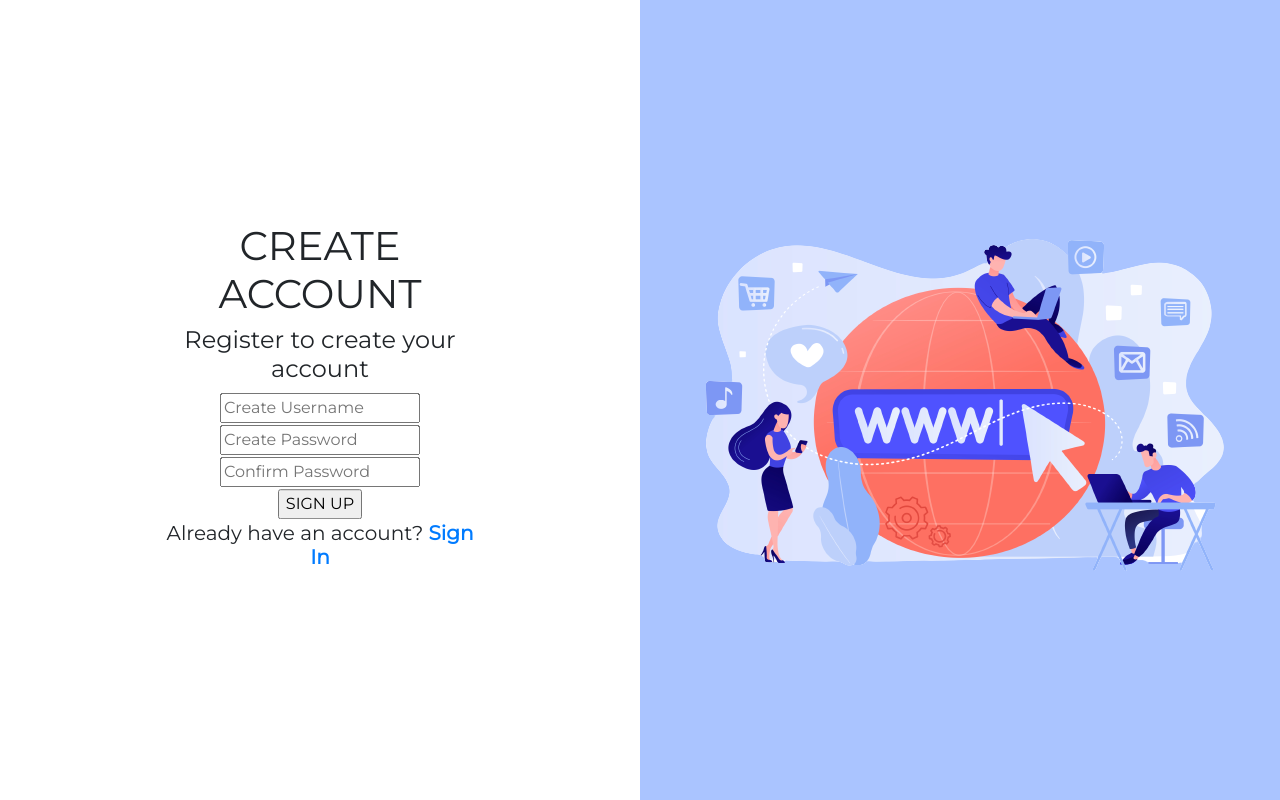
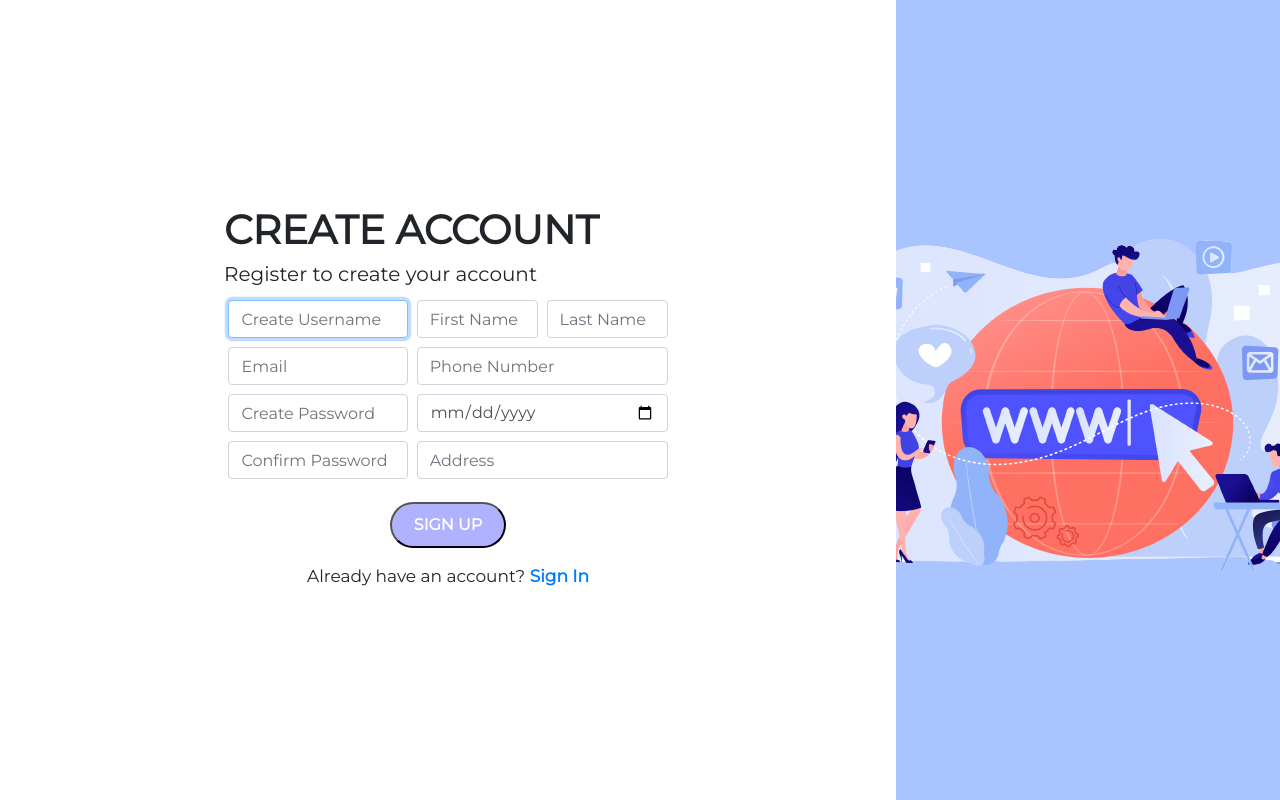
Before and after one commit to pbp-b-10/project-b10, a Django app: template pedulee/templates/signup.html in a window 1280 px wide. Run offline with Django 4.2, Linux system fonts and the light colour scheme; the template is opened without the code that fills it, so the values that code supplies are empty.

Commit message:
Sign In Sign Up updated

```diff
--- a/pedulee/templates/signup.html
+++ b/pedulee/templates/signup.html
@@ -10,10 +10,19 @@
             a {
                 font-weight: bold;
             }
-            .container {
+            #container-form {
                 height: 100%;
-                width: 50%;
-                position: fixed;
+                width: 70%;
+                position: absolute;
+                top: 0;
+                overflow-x: hidden;
+                padding-top: 20px;
+                text-align: center;
+            }
+            #container-content {
+                height: 100%;
+                width: 30%;
+                position: absolute;
                 z-index: 1;
                 top: 0;
                 overflow-x: hidden;
@@ -34,48 +43,106 @@
                 transform: translate(-50%, -50%);
                 text-align: center;
             }
+            .header{
+                font-style: normal;
+                font-weight: 700;
+                font-size: 40px;
+                text-transform: uppercase;
+                text-align: left;
+            }
+            .description {
+                font-style: normal;
+                font-weight: 500;
+                font-size: 20px;
+                text-align: left;
+            }
+            .signup {
+                font-style: normal;
+                font-weight: 400;
+                font-size: 17px;
+                text-align: center;
+            }
+            .register_btn {
+                margin: 4% 2%;
+                padding: 9px 22px;
+                text-align: center;
+                background: #B1B2FF;
+                border-radius: 90px;
+                display: inline-block;
+                font-size: 16px;
+                font-weight: 1000;
+                color: white;
+            }
+            .register_btn:hover {
+                background-color: white;
+                color: black;
+            }
+            table {
+                width: 100%;
+            }
+            td {
+                padding: 1%;
+            }
         </style>
-        <title>Sign in</title>
+        <title>Sign up</title>
     </head>
     <body>
-        <div class="container left">
+        <div class="container left" id="container-form">
             <div class="content">
-                <h1>CREATE<br>ACCOUNT</h1>
-                <h4>Register to create your account</h4>
+                <h1 class="header">CREATE ACCOUNT</h1>
+                <h4 class="description">Register to create your account</h4>
                     <form method="POST" >
+                        {% csrf_token %}
                         <table>
                             <tr>
+                                <th style="width: 42%"></th>
+                                <th scope="col" colspan="2"></th>
+                            </tr>
+                            <tr>
                                 <td>
-                                    <input type="text" id="username" name="username" placeholder="Create Username">
+                                    <input type="text" name="username" maxlength="150" autocapitalize="none" autocomplete="username" autofocus="" required="" id="id_username" placeholder="Create Username" class="form-control">
+                                </td>
+                                <td>
+                                    <input type="text" name="first_name" maxlength="200" autocapitalize="none" autocomplete="given-name" autofocus="" required="" id="id_first_name" placeholder="First Name" class="form-control">
+                                </td>
+                                <td>
+                                    <input type="text" name="last_name" maxlength="200" autocapitalize="none" autocomplete="family-name" autofocus="" required="" id="id_last_name" placeholder="Last Name" class="form-control">
                                 </td>
                             </tr>
                             <tr>
                                 <td>
-                                    <input type="text" id="password" name="password" placeholder="Create Password">
+                                    <input type="email" name="email" maxlength="150" autocapitalize="none" autocomplete="email" autofocus="" required="" id="id_email" placeholder="Email" class="form-control">
+                                </td>
+                                <td colspan="2">
+                                    <input type="number" name="phone" maxlength="16" autocapitalize="none" autocomplete="number" autofocus="" required="" id="id_phone" placeholder="Phone Number" class="form-control">
                                 </td>
                             </tr>
                             <tr>
                                 <td>
-                                    <input type="text" id="cfpassword" name="cfpassword" placeholder="Confirm Password">
+                                    <input type="password" name="password1" autocomplete="new-password" required="" id="id_password1" placeholder="Create Password" class="form-control">
+                                </td>
+                                <td colspan="2">
+                                    <input type="date" name="birthdate" autocomplete="date" autofocus="" required="" id="id_date" placeholder="Date of Birth" class="form-control">
                                 </td>
                             </tr>
                             <tr>
                                 <td>
-                                    <input type="submit" value="SIGN UP">
+                                    <input type="password" name="password2" autocomplete="new-password" required="" id="id_password2" placeholder="Confirm Password" class="form-control">
                                 </td>
-                            </tr>
-                            <tr>
-                                <td>
-                                    <h5>Already have an account? <a href="{% url 'pedulee:register' %}">Sign In</a></h5>
+                                <td colspan="2">
+                                    <input type="text" name="address" maxlength="255" autocapitalize="none" autocomplete="street-address" autofocus="" required="" id="id_address" placeholder="Address" class="form-control">
                                 </td>
                             </tr>
                         </table>
                     </form>
+
+                    <input class="register_btn" type="submit" name="submit" value="SIGN UP" class="form-control">
+                    <h5 class="signup">Already have an account? <a href="{% url 'pedulee:login' %}">Sign In</a></h5>
             </div>
         </div>
-        <div class="container right">
+        <div class="container right" id="container-content">
             <div class="content">
-                <img src="WWW.png">
+                <img src="images/WWW.png">
             </div>
         </div>
     </body>
```
Also changed, not shown: pedulee/forms.py (+22 -0 lines), pedulee/templates/signin.html (+49 -14 lines), pedulee/views.py (+8 -5 lines), pedulee/templates/home.html (added), pedulee/templates/images/WWW.png (renamed from pedulee/templates/WWW.png), 1 other file.
